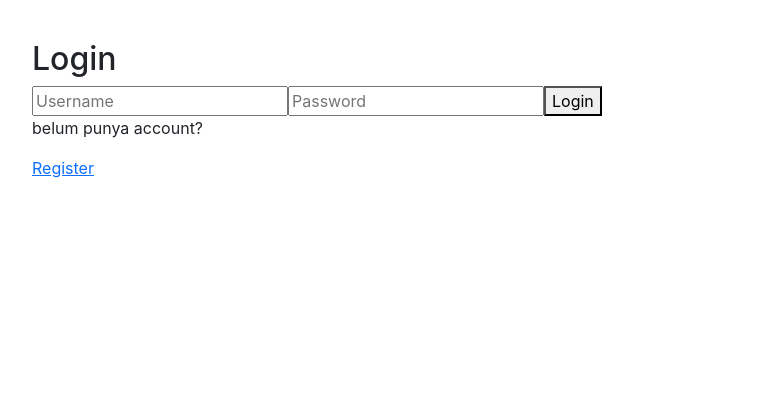
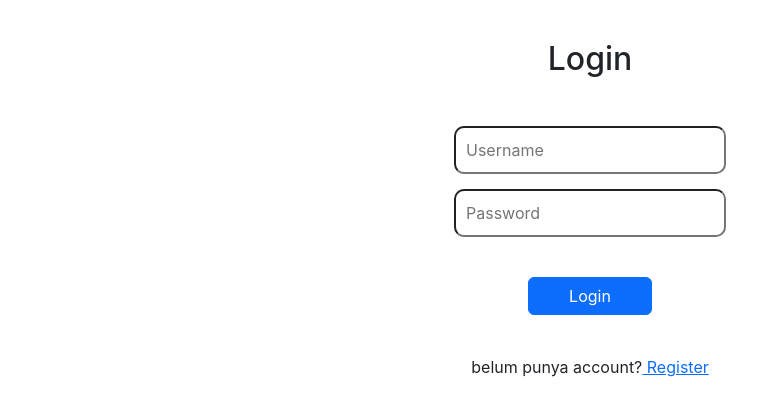
Before and after one commit to NaufalRafi-hub/to-do-list-react, a React (Create React App) app: page / in a window 1280 px wide. Shown: the top 416 px of the page, without its empty margins (50-807 px from the left). Built offline with nearby package versions, Linux system fonts and the light colour scheme; no server answers.

Commit message:
add login fe

```diff
--- a/src/component/Login.js
+++ b/src/component/Login.js
@@ -1,7 +1,7 @@
 import React, { useState } from 'react';
 import axios from 'axios';
 import { useAuth } from "../hooks/useAuth";
-import { Container } from 'react-bootstrap';
+import { Button, Container } from 'react-bootstrap';
 
 function Login() {
   const [username, setUsername] = useState('');
@@ -23,15 +23,18 @@ function Login() {
 
   return (
     <Container>
-      <div style={{marginTop: '40px'}}>
+      <div style={{marginTop: '40px', display: 'flex', flexDirection: 'column', alignItems: 'center'}}>
         <h2>Login</h2>
-        <input type="text" placeholder="Username" value={username} onChange={(e) => setUsername(e.target.value)} />
-        <input type="password" placeholder="Password" value={password} onChange={(e) => setPassword(e.target.value)} />
-          <button onClick={handleLogin}>Login</button>
+        <div style={{display: 'flex', flexDirection: 'column', gap: '15px', marginBottom: '40px', marginTop: '40px'}}>
+          <input style={{borderRadius: '10px', padding: '10px'}} type="text" placeholder="Username" value={username} onChange={(e) => setUsername(e.target.value)} />
+          <input style={{borderRadius: '10px', padding: '10px'}} type="password" placeholder="Password" value={password} onChange={(e) => setPassword(e.target.value)} />
+        </div>
 
-        <div>
-          <p>belum punya account?</p>
-          <a href="/register">Register</a>
+          {/* <button onClick={handleLogin}>Login</button>   */}
+          <Button style={{paddingLeft: '40px', paddingRight: '40px'}}onClick={handleLogin}>Login</Button>
+        <div style={{marginTop: '40px'}}>
+          <p>belum punya account?<a href="/register"> Register</a></p>
+
         </div>
       </div>
     </Container>
```
